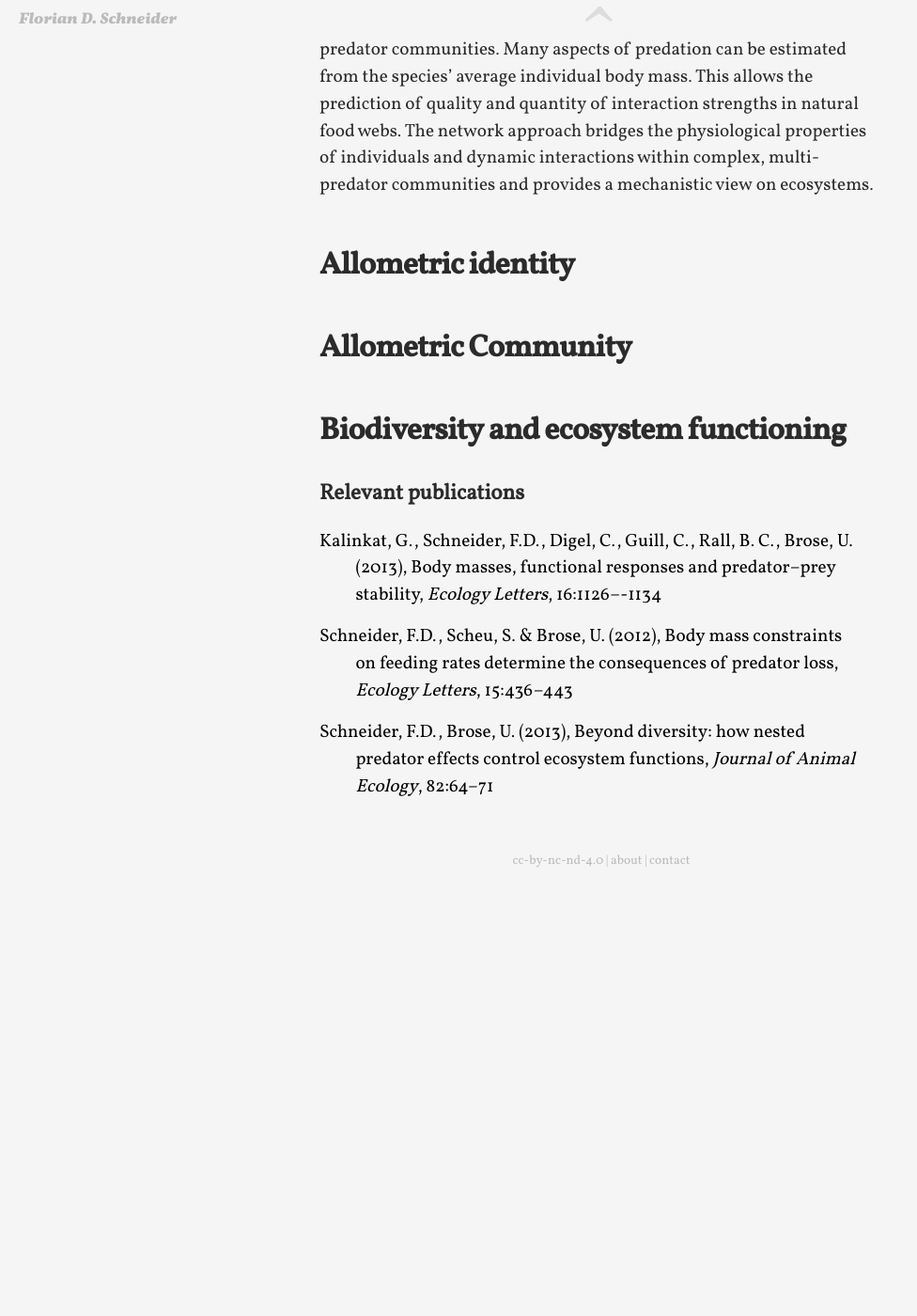
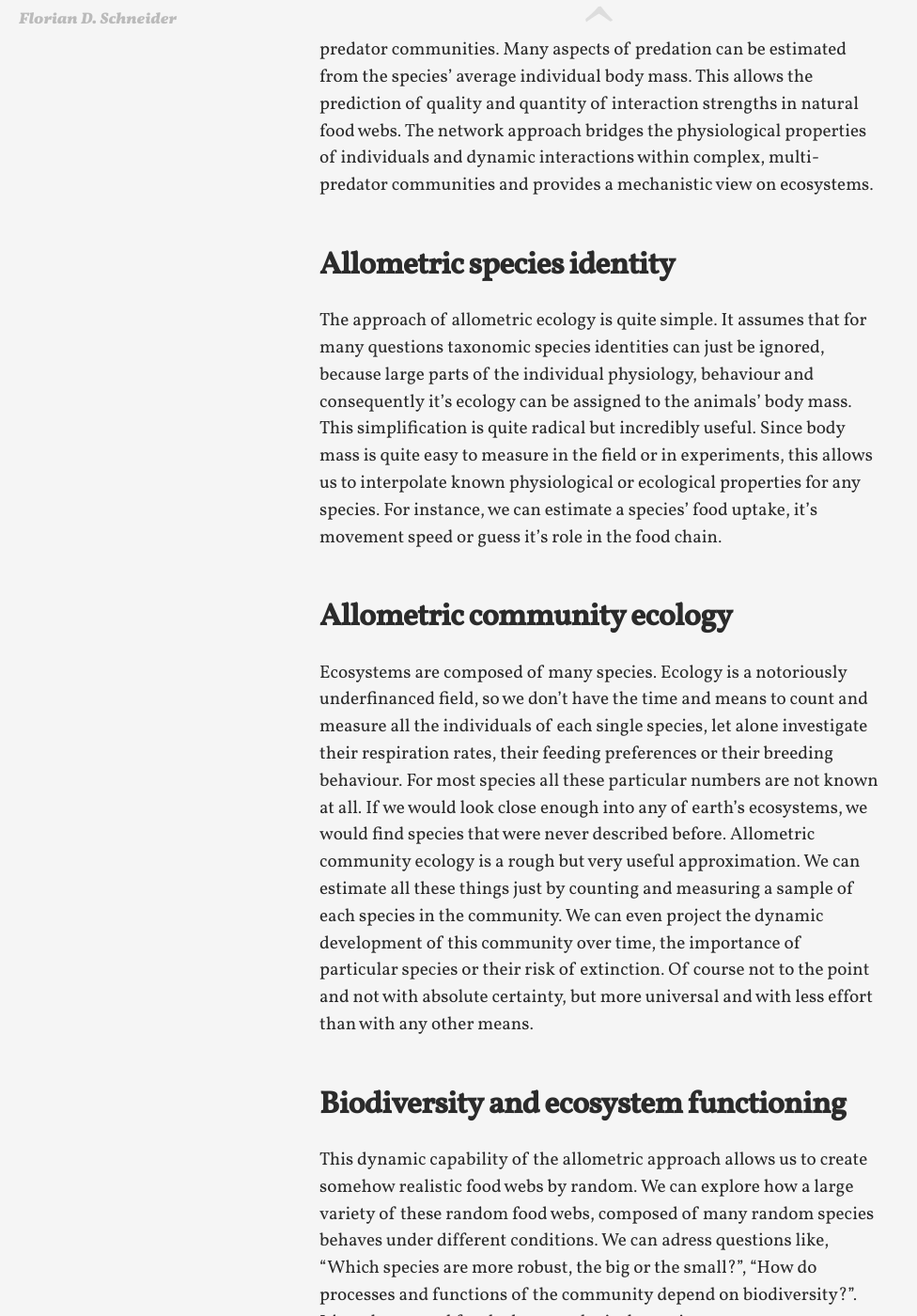
Before and after one commit to fdschneider/oldwebsite, a Jekyll site: the page built from _pages/02_Allometric_Predation.md, in a window 1280 px wide and 1400 px high, scrolled down 722 px. Shown: the whole window at 94% size, without its empty margins (0-976 px from the left). Built offline with Jekyll 4.4.1, drawn with Linux system fonts in a browser that asks for light colours; before the commit the page ends 1657 px from its top, so only the background shows below that; some of the changed text lies outside the part shown.

Commit message:
new draft, changed project descriptions

```diff
--- a/_pages/02_Allometric_Predation.md
+++ b/_pages/02_Allometric_Predation.md
@@ -12,8 +12,17 @@ partners: "[Ulrich Brose](http://www.uni-goettingen.de/de/196267.html), [Christi
 
 During my PhD at the Technische Universität Darmstadt and the Georg-August Universität Göttingen with [Ulrich Brose](http://www.uni-goettingen.de/de/196267.html), I studied multi-predator communities. Many aspects of predation can be estimated from the species' average individual body mass. This allows the prediction of quality and quantity of interaction strengths in natural food webs. <!-- more --> The network approach bridges the physiological properties of individuals and dynamic interactions within complex, multi-predator communities and provides a mechanistic view on ecosystems.
 
-## Allometric identity
+## Allometric species identity
+The approach of allometric ecology is quite simple. It assumes that for many questions taxonomic species identities can just be ignored, because large parts of the individual physiology, behaviour and consequently it's ecology can be assigned to the animals' body mass.
+This simplification is quite radical but incredibly useful.
+Since body mass is quite easy to measure in the field or in experiments, this allows us to interpolate known physiological or ecological properties for any species.
+For instance, we can estimate a species' food uptake, it's movement speed or guess it's role in the food chain.
 
-## Allometric Community
+## Allometric community ecology
+Ecosystems are composed of many species. Ecology is a notoriously underfinanced field, so we don't have the time and means to count and measure all the individuals of each single species, let alone investigate their respiration rates, their feeding preferences or their breeding behaviour. For most species all these particular numbers are not known at all. If we would look close enough into any of earth's ecosystems, we would find species that were never described before.
+Allometric community ecology is a rough but very useful approximation. We can estimate all these things just by counting and measuring a sample of each species in the community. We can even project the dynamic development of this community over time, the importance of particular species or their risk of extinction.
+Of course not to the point and not with absolute certainty, but more universal and with less effort than with any other means.
 
 ## Biodiversity and ecosystem functioning
+This dynamic capability of the allometric approach allows us to create somehow realistic food webs by random. We can explore how a large variety of these random food webs, composed of many random species behaves under different conditions. We can adress questions like, "Which species are more robust, the big or the small?", "How do processes and functions of the community depend on biodiversity?".
+It's a playground for the large ecological questions.
```
Also changed, not shown: blog/_posts/_2014_03_02_cascade_meeting.md (added, +30 -0 lines).
